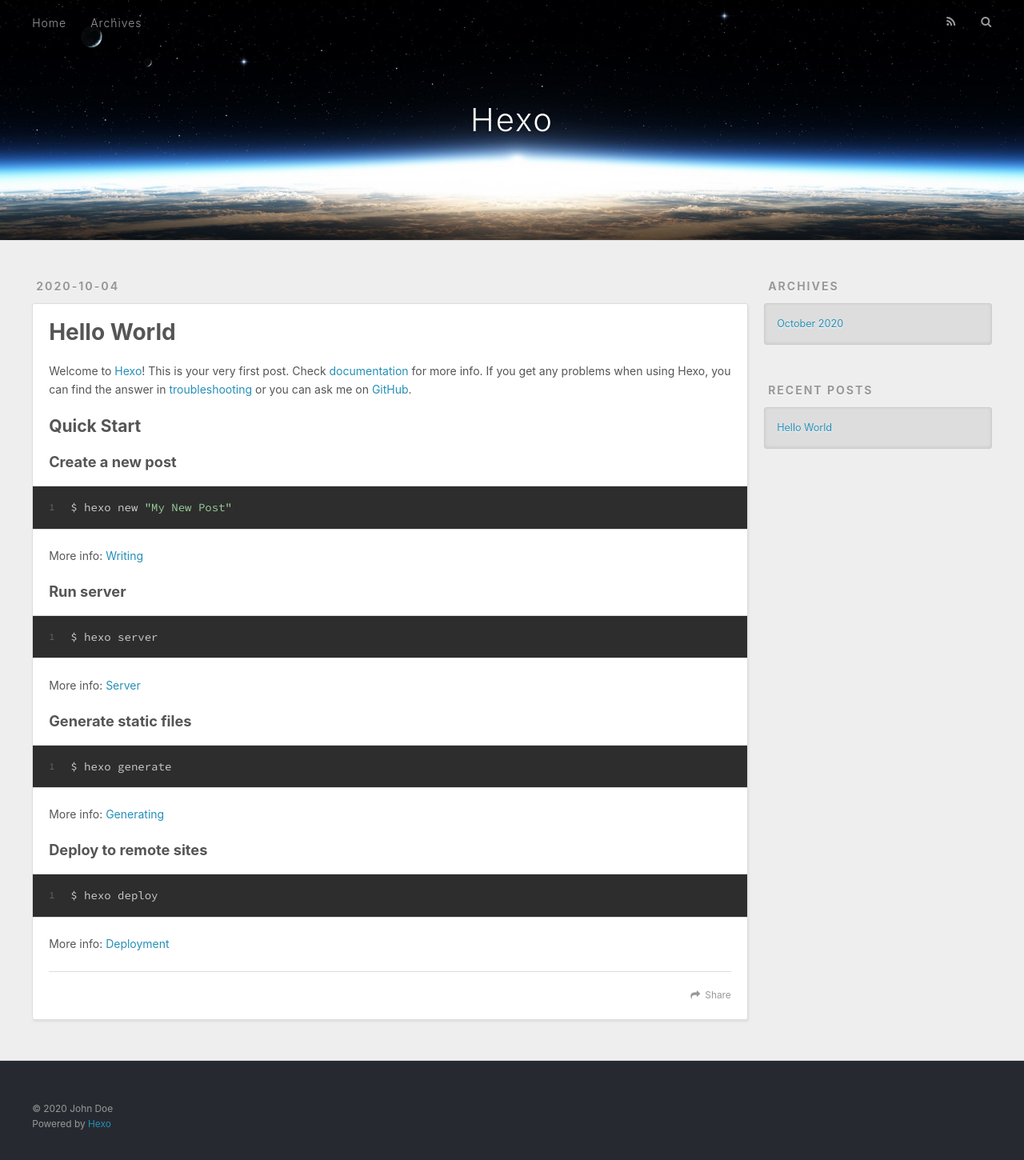
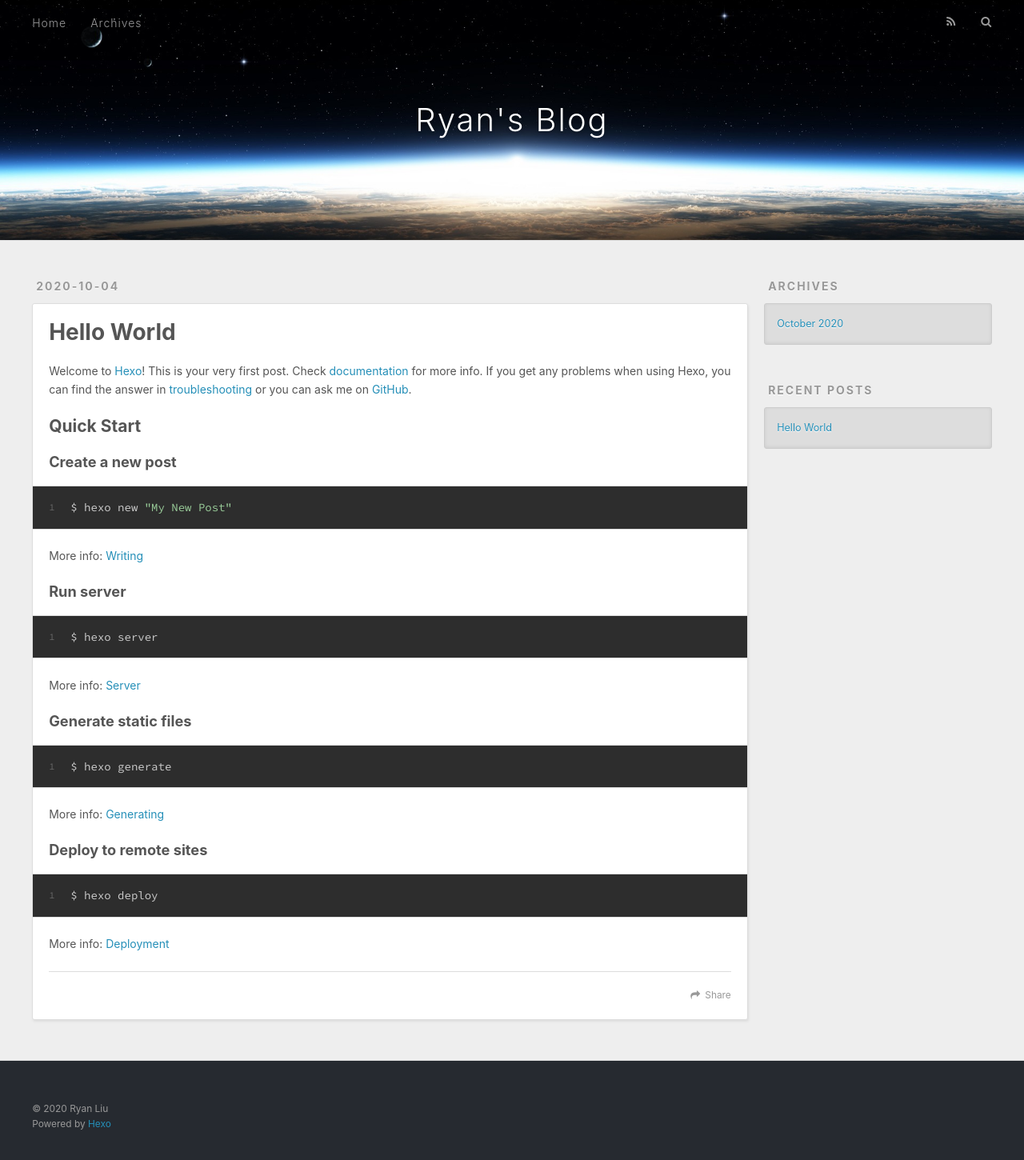
Before and after one commit to Liu-Runze-SDUWH/Liu-Runze-SDUWH.github.io, a plain HTML site: page index.html in a window 1280 px wide. Shown: the whole page at 80% size. Drawn offline with nearby package versions, Linux system fonts and the light colour scheme.

Commit message:
Site updated: 2020-10-04 20:39:42

```diff
--- a/index.html
+++ b/index.html
@@ -5,17 +5,17 @@
 
 
 
-  <title>Hexo</title>
+  <title>Ryan&#39;s Blog</title>
   <meta name="viewport" content="width=device-width, initial-scale=1, maximum-scale=1">
   <meta property="og:type" content="website">
-<meta property="og:title" content="Hexo">
+<meta property="og:title" content="Ryan&#39;s Blog">
 <meta property="og:url" content="http://example.com/index.html">
-<meta property="og:site_name" content="Hexo">
-<meta property="og:locale" content="en_US">
-<meta property="article:author" content="John Doe">
+<meta property="og:site_name" content="Ryan&#39;s Blog">
+<meta property="og:locale">
+<meta property="article:author" content="Ryan Liu">
 <meta name="twitter:card" content="summary">
 
-    <link rel="alternate" href="/atom.xml" title="Hexo" type="application/atom+xml">
+    <link rel="alternate" href="/atom.xml" title="Ryan&#39;s Blog" type="application/atom+xml">
 
 
     <link rel="icon" href="/favicon.png">
@@ -36,7 +36,7 @@
   <div id="header-outer" class="outer">
     <div id="header-title" class="inner">
       <h1 id="logo-wrap">
-        <a href="/" id="logo">Hexo</a>
+        <a href="/" id="logo">Ryan&#39;s Blog</a>
       </h1>
 
     </div>
@@ -103,7 +103,7 @@
 
     </div>
     <footer class="article-footer">
-      <a data-url="http://example.com/2020/10/04/hello-world/" data-id="ckfv3099900005q49brpzgitl" class="article-share-link">Share</a>
+      <a data-url="http://example.com/2020/10/04/hello-world/" data-id="ckfv3edtc0000h149alh06zcf" class="article-share-link">Share</a>
 
 
     </footer>
@@ -159,7 +159,7 @@
 
   <div class="outer">
     <div id="footer-info" class="inner">
-      &copy; 2020 John Doe<br>
+      &copy; 2020 Ryan Liu<br>
       Powered by <a href="http://hexo.io/" target="_blank">Hexo</a>
     </div>
   </div>
```
Also changed, not shown: 2020/10/04/hello-world/index.html (+8 -8 lines), archives/2020/10/index.html (+8 -8 lines), archives/2020/index.html (+8 -8 lines), archives/index.html (+8 -8 lines).
